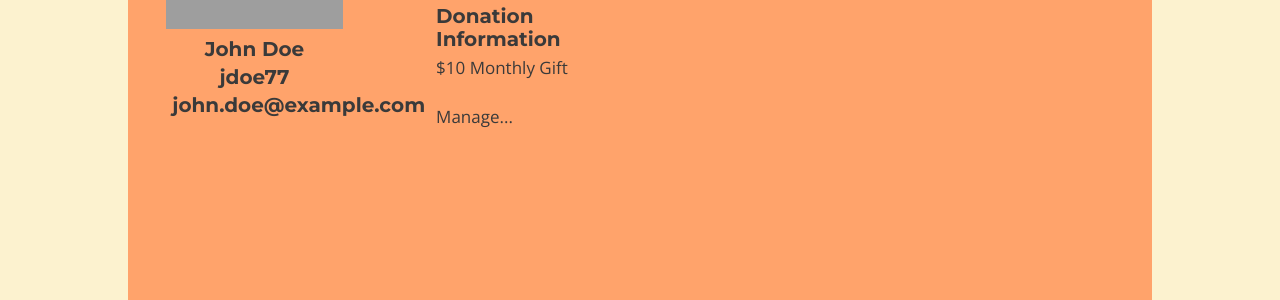
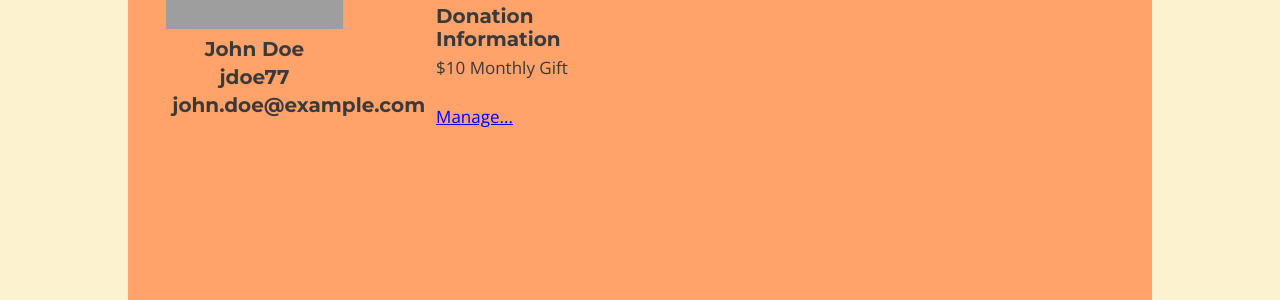
Before and after one commit to smp52/wd40-MS3, a PHP site: page /account.html in a window 1280 px wide. Shown: the part 393-693 px from the top of the page. Run offline with PHP 8.4, Linux system fonts and the light colour scheme; some libraries are stand-ins or nearby versions; some web fonts are replaced; grey boxes are pictures that could not be loaded.

Commit message:
styles edits on the account page

```diff
--- a/wd40-DS1/css/styles.css
+++ b/wd40-DS1/css/styles.css
@@ -297,11 +297,6 @@ body {
   transform: translate(-50%, -50%);
 }
 
-.link {
-    color: blue;
-    text-decoration: underline;
-}
-
 footer {
     height: 80px;
     background-color: white;
--- a/wd40-DS1/css/styles2.css
+++ b/wd40-DS1/css/styles2.css
@@ -775,3 +775,8 @@ input[type="textarea"] {
     padding-top: 0%;
     background-color: ;
 }
+
+.link {
+    color: blue;
+    text-decoration: underline;
+}
```
